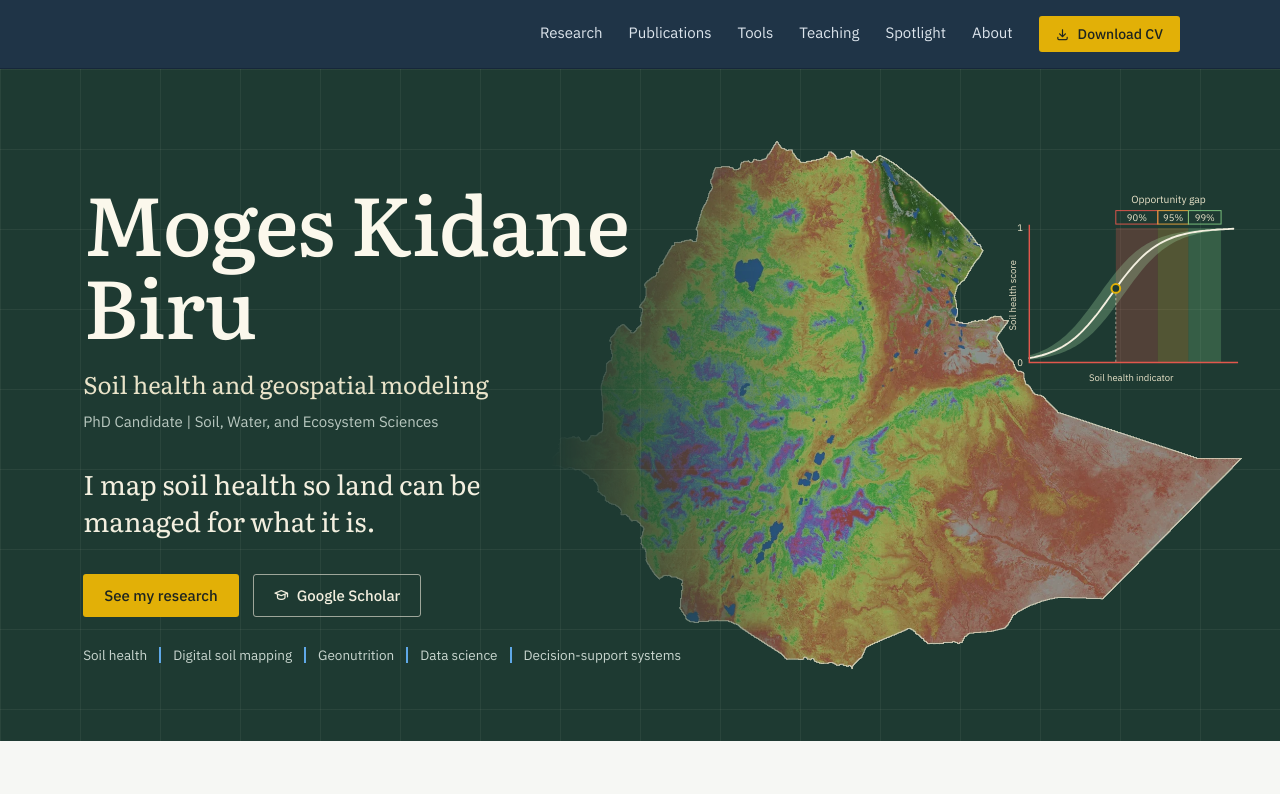
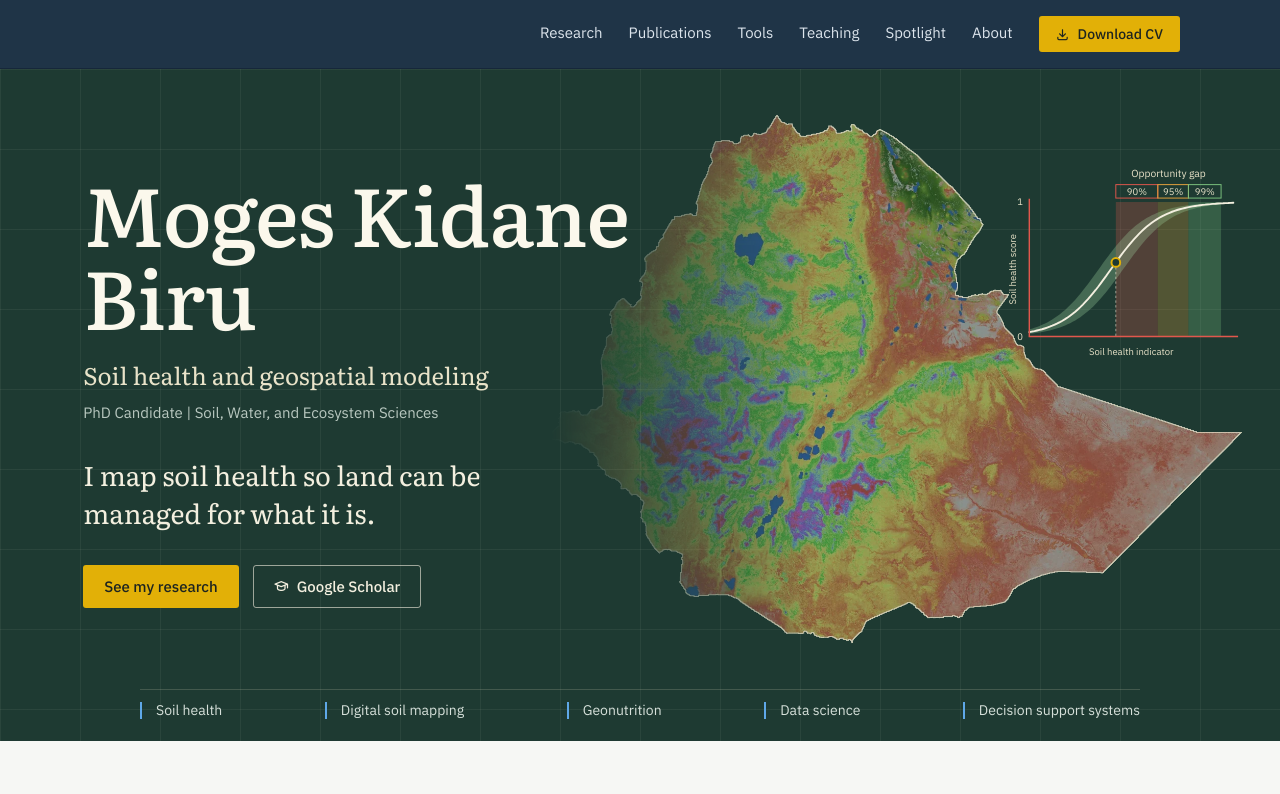
Before and after one commit to MogesKidaneBiru/MogesKidaneBiru.github.io, a plain HTML site: page index.html in a window 1280 px wide. Shown: the top 794 px of the page. Drawn offline with Linux system fonts and the light colour scheme.

Commit message:
Hero: spread research topics along the bottom band
Co-Authored-By: Claude Opus 5.5 <noreply@anthropic.com>
Claude-Session: https://claude.ai/code/session_015rWpsq8pn4nVaK58As4za9

```diff
--- a/css/site.css
+++ b/css/site.css
@@ -429,3 +429,11 @@ body[data-page=spotlight] .site-footer{border-top:1px solid #2C4258}
 .hero-topics li{border-left:0;padding:0 12px 0 0;margin-right:12px;border-right:2px solid #5FA8E8;font-size:13.5px}
 .hero-topics li:last-child{border-right:0;margin-right:0}
 @media (min-width:1000px){.hero-topics{flex-wrap:nowrap;width:max-content;max-width:none}}
+/* topics band along the bottom of the hero */
+.hero{flex-direction:column;align-items:stretch;justify-content:center;padding-bottom:64px}
+.hero-map{top:calc(50% - 26px)}
+.hero .hero-topics{position:absolute;left:50%;transform:translateX(-50%);bottom:22px;margin:0;display:flex;flex-wrap:nowrap;justify-content:space-between;width:min(1000px,calc(100% - 48px));max-width:none;padding:12px 0 0;border-top:1px solid rgba(233,227,201,.18);z-index:2}
+.hero .hero-topics li{font-size:14px;color:#D6E0DA;border:0;margin:0;padding:0 0 0 14px;border-left:2px solid #5FA8E8;white-space:nowrap}
+.hero .hero-topics li:first-child{padding-left:14px;border-left:2px solid #5FA8E8}
+@media (max-width:760px){.hero{padding-bottom:0}.hero .hero-topics{position:static;transform:none;width:auto;margin:0 24px 28px;flex-wrap:wrap;justify-content:flex-start;gap:8px 16px}.hero .hero-topics li{font-size:13px}}
+.hero-curve{top:calc(14% - 10px)}
--- a/index.html
+++ b/index.html
@@ -6,7 +6,7 @@
 <link rel="preconnect" href="https://fonts.googleapis.com"><link rel="preconnect" href="https://fonts.gstatic.com" crossorigin>
 <link href="https://fonts.googleapis.com/css2?family=IBM+Plex+Sans:wght@400;500;600&family=Literata:opsz,wght@7..72,400;7..72,500&display=swap" rel="stylesheet">
 <link rel="stylesheet" href="https://cdn.jsdelivr.net/npm/@tabler/icons-webfont@3/dist/tabler-icons.min.css">
-<link rel="stylesheet" href="css/site.css?v=1794979111"></head>
+<link rel="stylesheet" href="css/site.css?v=1794979381"></head>
 <body data-page="home"><main id="main">
 
 <div class="hero">
@@ -37,11 +37,11 @@
         <a class="btn btn-hemp" href="research.html">See my research</a>
         <a class="btn btn-ghost" id="h-scholar" href="#"><i class="ti ti-school" aria-hidden="true"></i>Google Scholar</a>
       </div>
-      <ul class="hero-topics" aria-label="Research areas">
-        <li>Soil health</li><li>Digital soil mapping</li><li>Geonutrition</li><li>Data science</li><li>Decision-support systems</li>
-      </ul>
     </div>
   </div>
+  <ul class="hero-topics" aria-label="Research areas">
+    <li>Soil health</li><li>Digital soil mapping</li><li>Geonutrition</li><li>Data science</li><li>Decision support systems</li>
+  </ul>
 </div>
 
 <section id="updates-sec"><div class="wrap">
@@ -62,4 +62,4 @@
   <div class="place" id="place"></div>
 </div></section>
 </main>
-<script src="js/site.js?v=1794979111"></script></body></html>
+<script src="js/site.js?v=1794979381"></script></body></html>
```
Also changed, not shown: about.html (+2 -2 lines), article.html (+2 -2 lines), credits.html (+2 -2 lines), news.html (+2 -2 lines), publications.html (+2 -2 lines), research.html (+2 -2 lines), spotlight.html (+2 -2 lines), teaching.html (+2 -2 lines), tools.html (+2 -2 lines).
